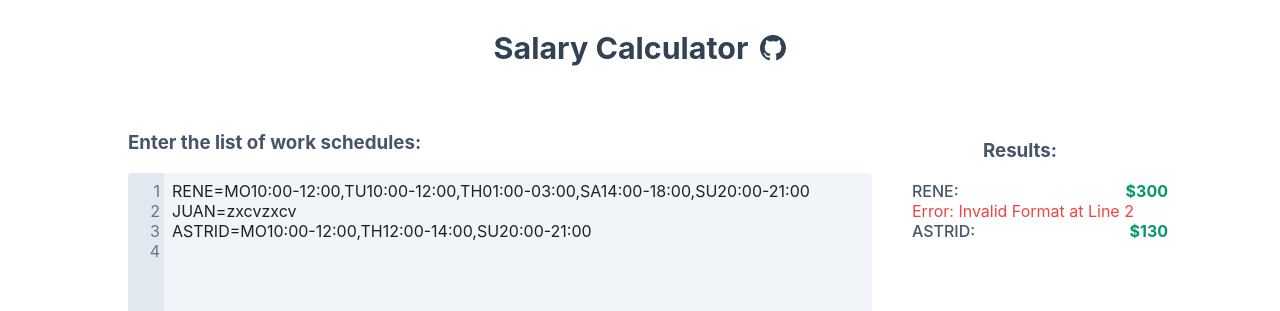
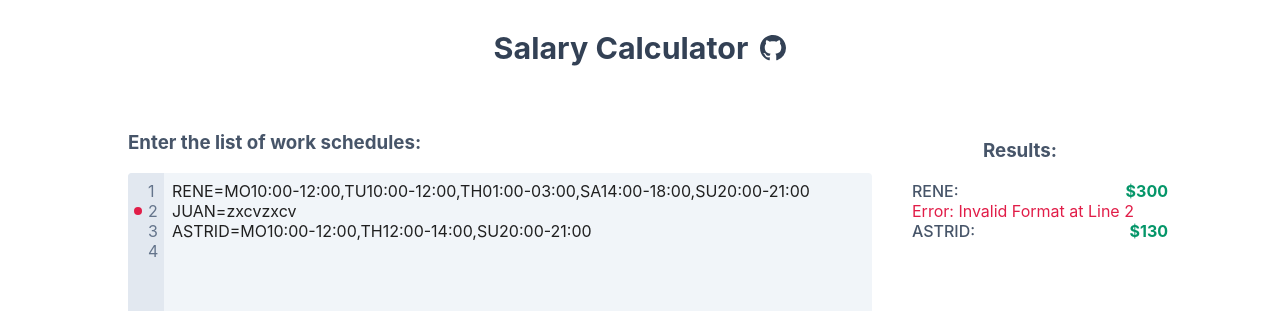
Before and after one commit to mibmol/exercise1, a React (Create React App) app: page / in a window 1280 px wide. Shown: the top 311 px of the page. Built offline with nearby package versions, Linux system fonts and the light colour scheme.

Commit message:
fix error badge

```diff
--- a/src/components/ResultList.tsx
+++ b/src/components/ResultList.tsx
@@ -29,7 +29,7 @@ const ResultItem: FC<{ result: Result }> = ({ result }) => {
 	return (
 		<li className="flex-row-between">
 			{result.hasError ? (
-				<p className="mr-2 my-0" style={{ color: '#EF4444' }}>
+				<p className="mr-2 my-0" style={{ color: '#E11D48' }}>
 					{result.errorMsg} at Line {result.lineNumber}
 				</p>
 			) : (
--- a/src/components/TextEditor.css
+++ b/src/components/TextEditor.css
@@ -27,7 +27,8 @@
 }
 
 .error-badge {
-	width: 16px;
-	height: 16px;
-	background-color: rgb(250, 85, 67);
+	width: 8px;
+	height: 8px;
+	border-radius: 100%;
+	background-color: #e11d48;
 }
--- a/src/components/TextEditor.tsx
+++ b/src/components/TextEditor.tsx
@@ -8,16 +8,18 @@ type TextEditorProps = {
 };
 export const TextEditor: FC<TextEditorProps> = ({ dispatch }) => {
 	const inputRef = useRef(null);
+
 	useEffect(() => {
 		calculate();
 	}, []);
+
 	function calculate() {
-		let inputElement = inputRef.current as any;
 		dispatch({
 			type: CalcActions.calculateResults,
-			value: inputElement.innerHTML ?? '',
+			value: (inputRef.current as any).innerHTML ?? '',
 		});
 	}
+
 	return (
 		<div ref={inputRef} onInput={calculate} className="editor" contentEditable>
 			<div>
@@ -41,9 +43,11 @@ export const LineCounter: FC<LineCounterProps> = ({ results }) => {
 					<span>{1}</span>
 				</li>
 			)}
-			{results.map(({ hasError }, index) => (
-				<li key={index}>
-					<div>{hasError ? <span className="error-badge"></span> : <></>}</div>
+			{results.map(({ hasError, isEmptyLine }, index) => (
+				<li className="flex-row" key={index}>
+					<div className="flex-row-center">
+						{hasError && !isEmptyLine ? <div className="error-badge"></div> : <></>}
+					</div>
 					<span style={{ color: '#64748B' }}>{index + 1}</span>
 				</li>
 			))}
```
